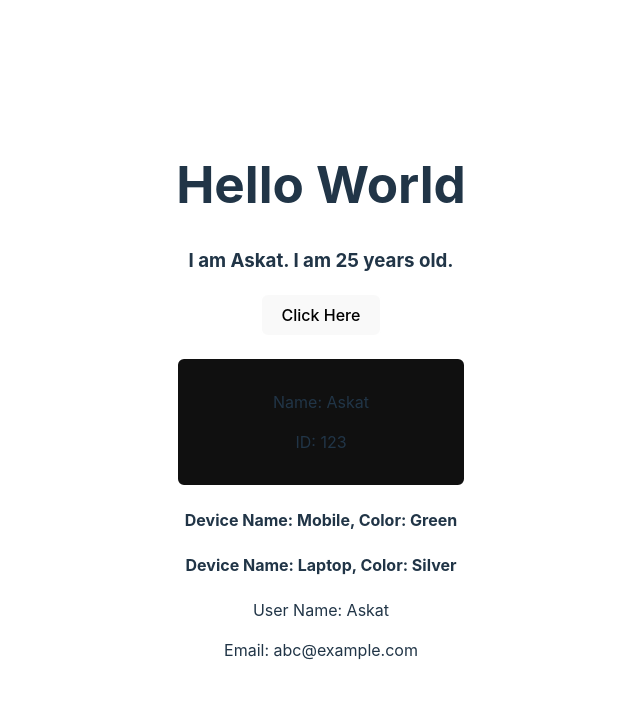
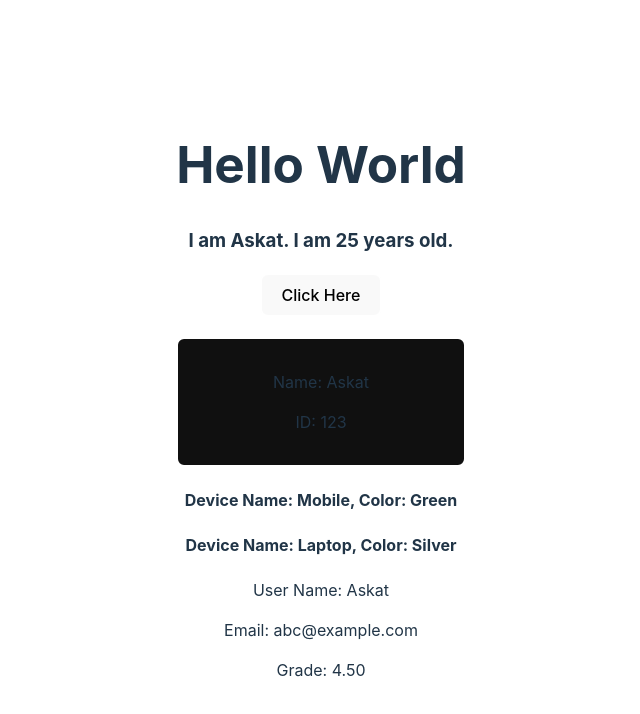
Before and after one commit to AskatAsh/React-JS-Practice, a React (Vite) app in the folder first-react/: page / in a window 1280 px wide. Shown: the top 714 px of the page, without its empty margins (319-959 px from the left). Built offline with nearby package versions, Linux system fonts and the light colour scheme.

Commit message:
used default value in parameter for props

```diff
--- a/first-react/src/App.jsx
+++ b/first-react/src/App.jsx
@@ -33,11 +33,12 @@ function Device(props) {
   return <h4>Device Name: {props.deviceName}, Color: {props.color}</h4>
 }
 
-function UserData({userName, email}) {
+function UserData({userName, email, grade='00'}) {
   return (
     <div>
       <p>User Name: {userName}</p>
       <p>Email: {email}</p>
+      <p>Grade: {grade}</p>
     </div>
   )
 }
@@ -50,7 +51,7 @@ function App() {
       <Student></Student>
       <Device deviceName="Mobile" color="Green"></Device>
       <Device deviceName="Laptop" color="Silver"></Device>
-      <UserData userName="Askat" email="abc@example.com"></UserData>
+      <UserData userName="Askat" email="abc@example.com" grade='4.50'></UserData>
     </>
   )
 }
```
